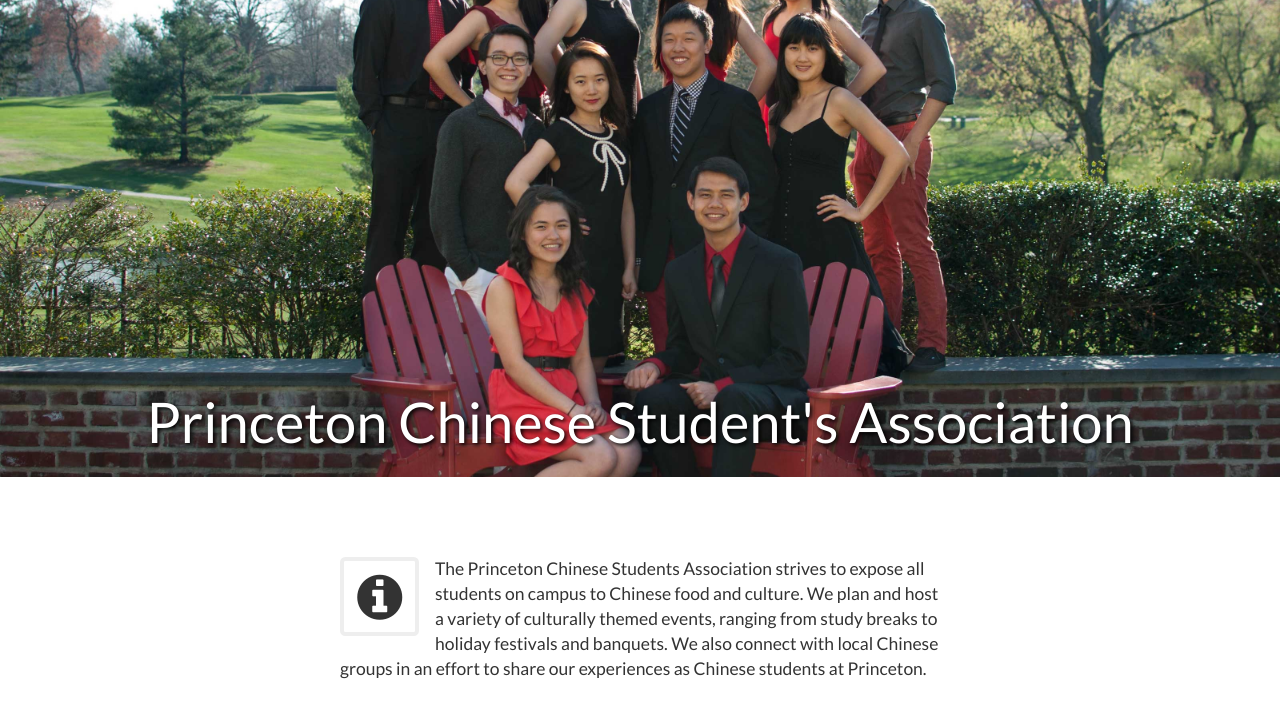
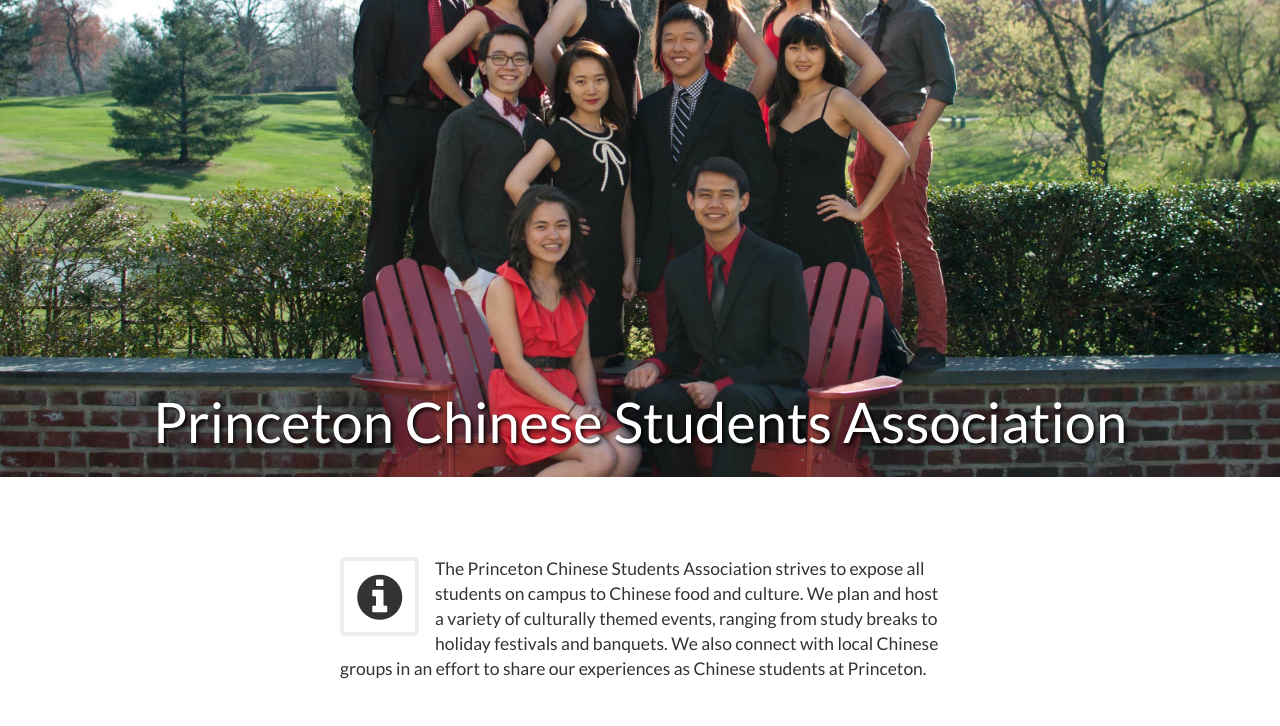
Before and after one commit to PrincetonCSA/princetoncsa.github.io, a website: page index.html in a window 1280 px wide. Shown: the part 73-799 px from the top of the page. Drawn offline with Linux system fonts and the light colour scheme.

Commit message:
apostrophe fix... lol

```diff
--- a/index.html
+++ b/index.html
@@ -41,7 +41,7 @@
 
         <div  id="mainback">
             <div id="maincont">
-                <span style="text-shadow: 2px 2px 4px #000;">Princeton Chinese Student's Association</span>
+                <span style="text-shadow: 2px 2px 4px #000;">Princeton Chinese Students Association</span>
             </div>
         </div>
 
```
